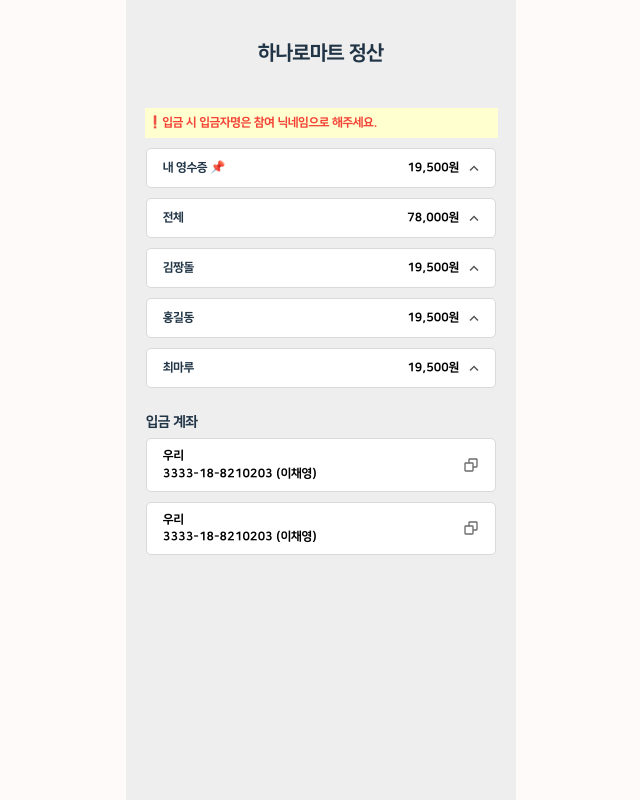
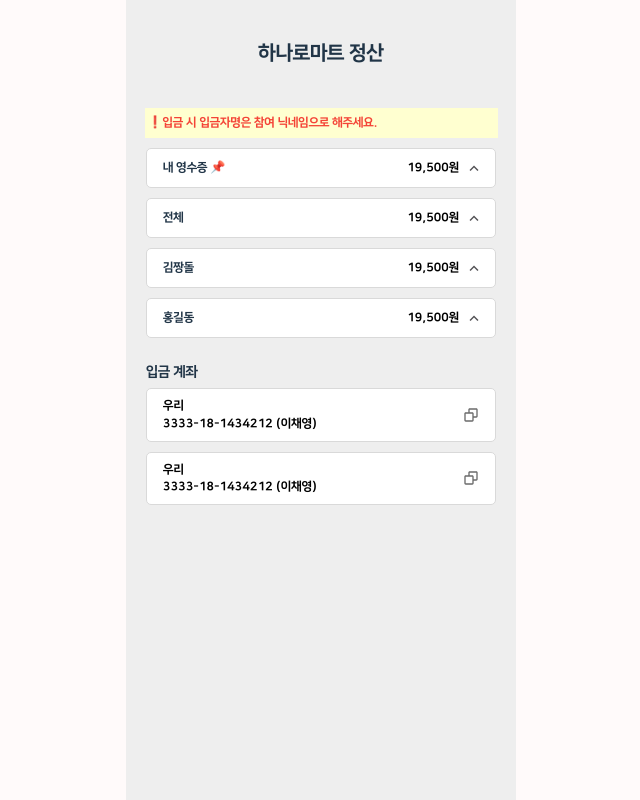
Before and after one commit to 9oormthon-univ/2025_SEASONTHON_TEAM_72_FE, a React (Vite) app: page /result/member in a window 1280 px wide. Shown: the whole page, without its empty margins (319-959 px from the left). Built offline with nearby package versions, Linux system fonts and the light colour scheme.

Commit message:
feat: 정산 결과 페이지 목데이터 수정 #29

```diff
--- a/src/components/ReviewReceipt/SettleupDrawer.tsx
+++ b/src/components/ReviewReceipt/SettleupDrawer.tsx
@@ -195,11 +195,7 @@ const DrawerContainer = styled.div<{ open: boolean }>`
   flex-direction: column;
   padding: 0 20px 20px;
   box-sizing: border-box;
-  /* height dynamic to avoid clipping when warning bar appears */
-  min-height: 260px;
-  max-height: 340px;
-  height: auto;
-  overflow: hidden;
+  height: 260px;
 `;
 
 const Inner = styled.div`
@@ -207,7 +203,6 @@ const Inner = styled.div`
   flex-direction: column;
   flex: 1;
   padding-top: 14px;
-  max-height: 100%;
 `;
 
 const HeaderRow = styled.div`
--- a/src/components/common/ReceiptDropdown.tsx
+++ b/src/components/common/ReceiptDropdown.tsx
@@ -74,18 +74,19 @@ const ReceiptDropdown: React.FC<ReceiptDropdownProps> = ({
           label: "입금 완료하기",
           color: "#00D337",
           onClick: () => {
+            // TODO: 입금 상태 변경 api 연동
             setIsPaid(true);
             onStatusChange?.(true);
           },
         },
       ];
     } else {
-      // 정산 완료 -> 취소 버튼 하나
       actionButtons = [
         {
           label: "입금 취소하기",
           color: "#f44336",
           onClick: () => {
+            // TODO: 입금 상태 변경 api 연동
             setIsPaid(false);
             onStatusChange?.(false);
           },
--- /dev/null
+++ b/src/mocks/bankData.json
@@ -0,0 +1,14 @@
+[
+  {
+    "account_id": 1213132,
+    "bank_name": "우리",
+    "user_name": "이채영",
+    "account_number": "3333-18-1434212"
+  },
+  {
+    "account_id": 1213132,
+    "bank_name": "우리",
+    "user_name": "이채영",
+    "account_number": "3333-18-1434212"
+  }
+]
--- /dev/null
+++ b/src/mocks/settlementManagerData.json
@@ -0,0 +1,38 @@
+{
+  "title": "홈플러스 정산",
+  "총괄자id": "dkakfjfklas",
+  "data": [
+    {
+      "user": "전체",
+      "is_paid": true,
+      "items": [
+        { "name": "콜라", "quantity": 2, "price": 1500 },
+        { "name": "치킨", "quantity": 1, "price": 18000 }
+      ]
+    },
+    {
+      "user": "김짱돌",
+      "is_paid": true,
+      "items": [
+        { "name": "콜라", "quantity": 2, "price": 1500 },
+        { "name": "치킨", "quantity": 1, "price": 18000 }
+      ]
+    },
+    {
+      "user": "홍길동",
+      "is_paid": false,
+      "items": [
+        { "name": "콜라", "quantity": 2, "price": 1500 },
+        { "name": "치킨", "quantity": 1, "price": 18000 }
+      ]
+    },
+    {
+      "user": "이채영",
+      "is_paid": false,
+      "items": [
+        { "name": "콜라", "quantity": 2, "price": 1500 },
+        { "name": "치킨", "quantity": 1, "price": 18000 }
+      ]
+    }
+  ]
+}
--- a/src/pages/ResultManagerPage.tsx
+++ b/src/pages/ResultManagerPage.tsx
@@ -1,6 +1,6 @@
 import styled from "styled-components";
 import ReceiptDropdown from "../components/common/ReceiptDropdown";
-import { dummyData2, dummyDataEntire, dummyDataMe } from "./ReviewReceiptPage";
+import settlementManagerData from "../mocks/settlementManagerData.json";
 import { useState, useEffect } from "react";
 import FloatingAlert from "../components/Result/FloatingAlert";
 
@@ -26,12 +26,26 @@ const ResultManagerPage = () => {
         <TitleP>하나로마트 정산</TitleP>
       </TitleWrapper>
       <ReceiptDiv>
-        <ReceiptDropdown data={dummyDataMe} />
-        <ReceiptDropdown data={dummyDataEntire} />
-        {dummyData2.map((it) => (
-          <ReceiptDropdown key={it.user} data={it} />
-        ))}
-        <button onClick={trigger}>show floating alert</button>
+        {(() => {
+          const myNameKey = myName;
+          const list = settlementManagerData.data;
+          const mine = list.find((d) => d.user === myNameKey);
+          const total = list.find((d) => /전체/.test(d.user));
+          const others = list.filter((d) => d !== mine && d !== total);
+          const ordered = [mine, total, ...others.filter(Boolean)];
+          return (
+            <>
+              {ordered.filter(Boolean).map((entry) => (
+                <ReceiptDropdown
+                  key={entry!.user}
+                  initialPaid={entry!.is_paid}
+                  data={{ user: entry!.user, items: entry!.items }}
+                />
+              ))}
+              <button onClick={trigger}>show floating alert</button>
+            </>
+          );
+        })()}
       </ReceiptDiv>
       <FloatingAlert
         show={showAlert}
--- a/src/pages/ResultMemberPage.tsx
+++ b/src/pages/ResultMemberPage.tsx
@@ -1,8 +1,9 @@
 import styled from "styled-components";
 import ReceiptDropdown from "../components/common/ReceiptDropdown";
 import AccountListItem from "../components/Result/AccountListItem";
-import { dummyData2, dummyDataEntire, dummyDataMe } from "./ReviewReceiptPage";
+import settlementManagerData from "../mocks/settlementManagerData.json";
 import { SettleupResultPageLayout, TitleWrapper } from "./ResultManagerPage";
+import bankData from "../mocks/bankData.json";
 
 const ResultMemberPage = () => {
   return (
@@ -13,24 +14,35 @@ const ResultMemberPage = () => {
       <ContentSection>
         <WarningDiv>❗입금 시 입금자명은 참여 닉네임으로 해주세요.</WarningDiv>
         <ReceiptDiv>
-          <ReceiptDropdown data={dummyDataMe} />
-          <ReceiptDropdown data={dummyDataEntire} />
-          {dummyData2.map((it) => (
-            <ReceiptDropdown key={it.user} data={it} />
-          ))}
+          {(() => {
+            const myName = "이채영"; // TODO global state
+            const list = settlementManagerData.data;
+            const mine = list.find((d) => d.user === myName);
+            const total = list.find((d) => /전체/.test(d.user));
+            const others = list.filter((d) => d !== mine && d !== total);
+            const ordered = [mine, total, ...others.filter(Boolean)];
+            return ordered
+              .filter(Boolean)
+              .map((entry) => (
+                <ReceiptDropdown
+                  key={entry!.user}
+                  data={{ user: entry!.user, items: entry!.items }}
+                />
+              ));
+          })()}
         </ReceiptDiv>
         <AccountDiv>
           <p>입금 계좌</p>
-          <AccountListItem
-            bank="우리"
-            accountNumber="3333-18-8210203"
-            owner="이채영"
-          />
-          <AccountListItem
-            bank="우리"
-            accountNumber="3333-18-8210203"
-            owner="이채영"
-          />
+          {bankData.map((it) => {
+            return (
+              <AccountListItem
+                key={it.account_id}
+                bank={it.bank_name}
+                accountNumber={it.account_number}
+                owner={it.user_name}
+              />
+            );
+          })}
         </AccountDiv>
       </ContentSection>
     </SettleupResultPageLayout>
```
